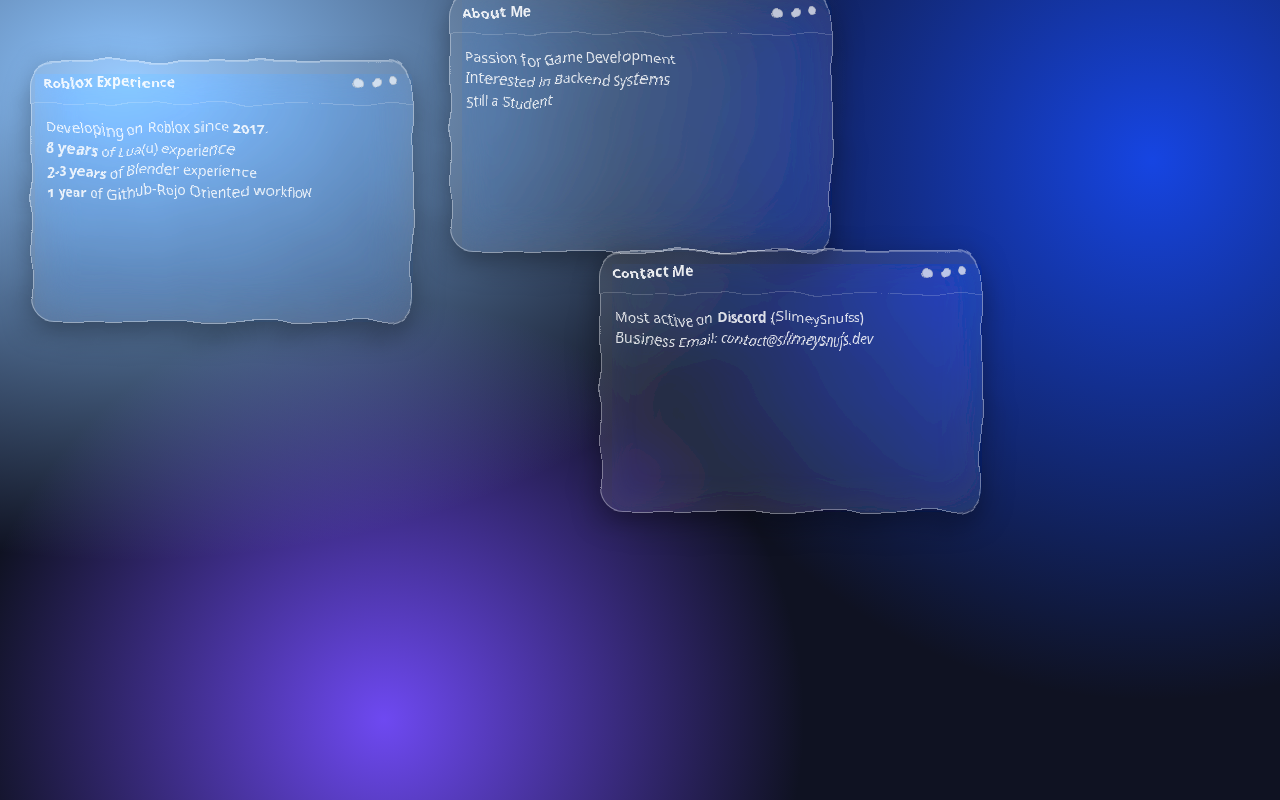
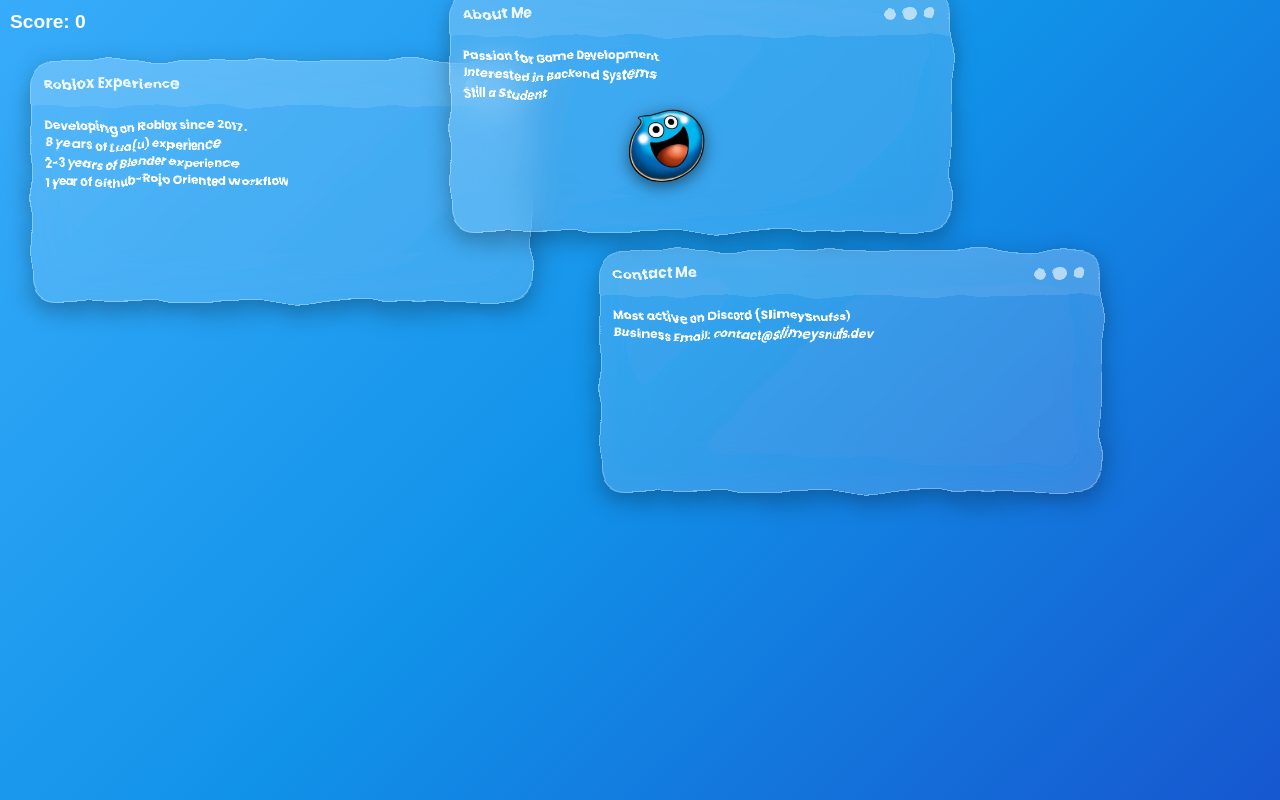
Before and after one commit to SlimeySnufs/Slimeweb, a plain HTML site: page index.html in a window 1280 px wide. Drawn offline with Linux system fonts and the light colour scheme.

Commit message:
Minigame Added

```diff
--- a/assets/css/style.css
+++ b/assets/css/style.css
@@ -4,64 +4,100 @@
   --radius: 24px;
 }
 
+@font-face {
+  font-family: "Poppins";
+  src: url("/assets/fonts/Poppins-Bold.ttf") format("truetype");
+  font-weight: normal;
+  font-style: normal;
+}
+
+
 /* Pretty background so the glass blur shows */
-body {
+html, body {
   margin: 0;
-  height: 100svh;
-  background: radial-gradient(1200px 800px at 10% 10%, #8ec5ff 0%, transparent 60%),
-              radial-gradient(900px 900px at 90% 20%, #1645e2 0%, transparent 60%),
-              radial-gradient(700px 700px at 30% 90%, #6e49f1 0%, transparent 60%),
-              #0f1222;
-  overflow: hidden;
-  user-select: none;
-  -webkit-user-select: none;
-  touch-action: none;
+  padding: 0;
+  height: 100%;
+  background: linear-gradient(135deg, #38acfa, #1192e9, #1657cf);
+  display: flex;
+  justify-content: center;
+  align-items: center;
+  overflow: hidden; /* prevent scrollbars */
 }
 
 /* The “liquid glass” frame */
 .glass {
   position: absolute;
-  width: 380px;
-  height: 260px;
-  border-radius: var(--radius);
-  background: var(--glass-bg);
-  border: 1px solid var(--glass-border);
-  box-shadow:
-    0 10px 30px rgba(0,0,0,0.35),
-    inset 0 1px 0 rgba(255,255,255,0.25);
-  backdrop-filter: blur(20px) saturate(140%);
-  -webkit-backdrop-filter: blur(20px) saturate(140%);
-  filter: url(#wobble); /* <- liquid wobble */
-  cursor: grab;
-  will-change: transform, left, top;
+  width: 40vw;              /* 40% of viewport width */
+  max-width: 500px;         /* cap so it doesn’t get too huge */
+  min-width: 250px;         /* don’t let it get too tiny */
+  height: 30vh;             /* scale by viewport height */
+  max-height: 400px;
+  min-height: 200px;
+
+  backdrop-filter: blur(20px);
+  background: rgba(255, 255, 255, 0.15);
+  border-radius: 1.5em;
+  border: 1px solid rgba(255,255,255,0.3);
+  overflow: hidden;
+  filter: url(#wobble);
+  cursor: move;
+  box-shadow: 0 8px 25px rgba(0,0,0,0.3);
 }
 .glass:active { cursor: grabbing; }
 
 /* Header bar */
 .bar {
-  height: 42px;
-  display: grid;
-  grid-template-columns: 1fr auto;
+  display: flex;
+  justify-content: space-between;
   align-items: center;
-  padding: 0 14px;
-  border-bottom: 1px solid rgba(255,255,255,0.18);
+  padding: 0.8em;
+  background: rgba(255, 255, 255, 0.1);
+  font-size: 1.1em;
+  font-weight: bold;
 }
 .title {
-  font: 600 14px/1.2 ui-sans-serif, system-ui, -apple-system, Segoe UI, Roboto, Arial;
+  font: 600 14px/1.2 Poppins, system-ui, -apple-system, Segoe UI, Roboto, Arial;
   color: rgba(255,255,255,0.9);
   letter-spacing: .2px;
 }
 .dots {
-  display: flex; gap: 8px;
+  display: flex;
+  gap: 0.4em;
 }
 .dot {
-  width: 10px; height: 10px; border-radius: 50%;
-  background: rgba(255,255,255,0.7);
-  box-shadow: 0 0 0 1px rgba(0,0,0,0.12) inset;
+  width: 0.7em;
+  height: 0.7em;
+  background: rgba(255,255,255,0.6);
+  border-radius: 50%;
 }
 
 .content {
-  padding: 14px;
-  color: rgba(255,255,255,0.85);
-  font: 14px/1.5 ui-sans-serif, system-ui, -apple-system, Segoe UI, Roboto, Arial;
+  padding: 1em;
+  font-family: "Poppins", sans-serif;
+  font-size: 0.75em;
+  color: #fff;
 }
+
+#score {
+  position: fixed;
+  font: 600 14px/1.2 Poppins, system-ui, -apple-system, Segoe UI, Roboto, Arial;
+  top: 10px;
+  left: 10px;
+  font-size: 1.2rem;
+  color: white;
+  z-index: 1000;
+  font-family: sans-serif;
+}
+
+#target {
+  position: absolute;
+  width: 80px;
+  height: 80px;
+  cursor: pointer;
+  user-select: none;
+  transition: left 0.3s ease, top 0.3s ease; /* smooth movement */
+  z-index: 999;
+
+  /* Shadow that follows the image shape */
+  filter: drop-shadow(0 4px 8px rgba(0, 0, 0, 0.5));
+}
--- /dev/null
+++ b/assets/js/clickerSystem.js
@@ -0,0 +1,29 @@
+const target = document.getElementById("target");
+const scoreEl = document.getElementById("score");
+let score = 0;
+
+function moveTarget() {
+  const padding = 20; // keep away from edges
+  const maxX = window.innerWidth - target.offsetWidth - padding;
+  const maxY = window.innerHeight - target.offsetHeight - padding;
+
+  const x = Math.random() * maxX + padding;
+  const y = Math.random() * maxY + padding;
+
+  target.style.left = x + "px";
+  target.style.top = y + "px";
+}
+
+target.addEventListener("click", () => {
+  score++;
+  scoreEl.textContent = "Score: " + score;
+  moveTarget();
+});
+
+console.log("Target found?", target);
+
+// start at random position
+moveTarget();
+
+// reposition if screen resizes
+window.addEventListener("resize", moveTarget);
--- a/index.html
+++ b/index.html
@@ -5,6 +5,7 @@
     <meta name="viewport" content="width=device-width,initial-scale=1" />
     <title>SlimeySnufs</title>
     <link rel="stylesheet" href="assets/css/style.css">
+    <link rel="icon" type="image/png" href="assets/Images/Slimey.png">
 </head>
 <body>
 
@@ -55,7 +56,6 @@
     Passion for Game Development <br>
     Interested in Backend Systems <br>
     Still a Student <br>
-
     </div>
 </div>
 
@@ -72,7 +72,12 @@
     </div>
 </div>
 
+<!-- Score + Target image -->
+<div id="score">Score: 0</div>
+<img id="target" src="assets/Images/Slimey.png" alt="target">
+
 <script src="assets/js/main.js"></script>
+<script src="assets/js/clickerSystem.js"></script>
 
 </body>
 </html>
```
Also changed, not shown: assets/fonts/Poppins-Bold.ttf (added).
